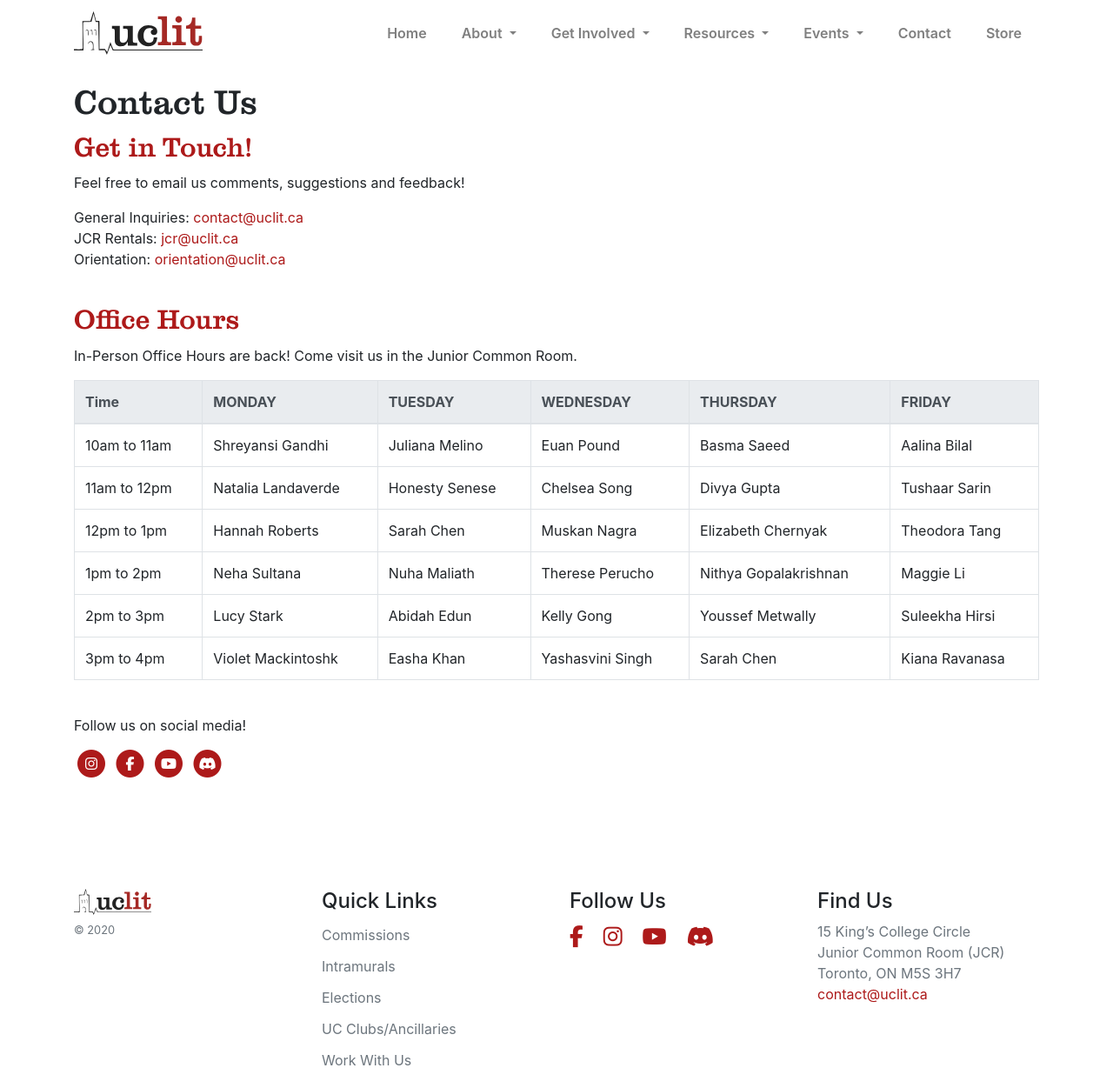
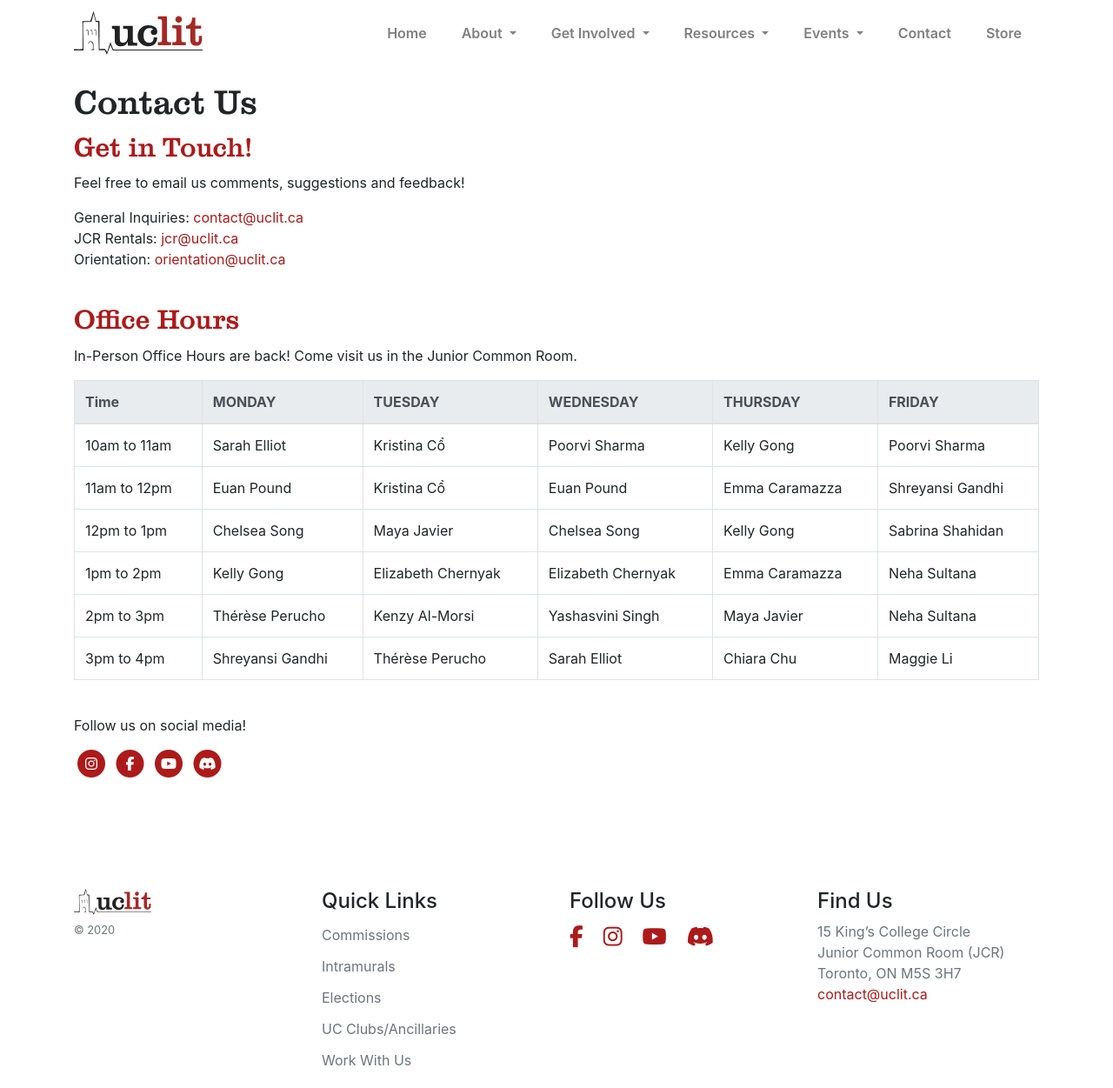
Before and after one commit to uclit-webmaster/uclit-site, a Jekyll site: the page built from contact.html, in a window 1280 px wide and 1251 px high. Shown: the whole window at 87% size. Built offline with Jekyll 4.4.1, drawn with Linux system fonts in a browser that asks for light colours; nearby versions of some CDN libraries.

Commit message:
Update contact.html

```diff
--- a/contact.html
+++ b/contact.html
@@ -21,12 +21,12 @@ title: Contact Us
 <div class="table-responsive">
 <table class="table table-bordered">
 <thead class="thead-light"><tr><th>Time</th><th>MONDAY</th><th>TUESDAY</th><th>WEDNESDAY</th><th>THURSDAY</th><th>FRIDAY</th></tr></thead><tbody>
- <tr><td>10am to 11am </td><td>Shreyansi Gandhi</td><td>Juliana Melino</td><td>Euan Pound</td><td>Basma Saeed</td><td>Aalina Bilal</td></tr>
- <tr><td>11am to 12pm</td><td>Natalia Landaverde</td><td>Honesty Senese</td><td>Chelsea Song</td><td>Divya Gupta</td><td>Tushaar Sarin</td></tr>
- <tr><td>12pm to 1pm</td><td>Hannah Roberts</td><td>Sarah Chen</td><td>Muskan Nagra</td><td>Elizabeth Chernyak</td><td>Theodora Tang</td></tr>
- <tr><td>1pm to 2pm</td><td>Neha Sultana</td><td>Nuha Maliath</td><td>Therese Perucho</td><td>Nithya Gopalakrishnan</td><td>Maggie Li</td></tr>
- <tr><td>2pm to 3pm</td><td>Lucy Stark</td><td>Abidah Edun</td><td>Kelly Gong</td><td>Youssef Metwally</td><td>Suleekha Hirsi</td></tr>
- <tr><td>3pm to 4pm</td><td>Violet Mackintoshk</td><td>Easha Khan</td><td>Yashasvini Singh</td><td>Sarah Chen</td><td>Kiana Ravanasa</td></tr>
+ <tr><td>10am to 11am </td><td>Sarah Elliot</td><td>Kristina Cổ</td><td>Poorvi Sharma</td><td>Kelly Gong</td><td>Poorvi Sharma</td></tr>
+ <tr><td>11am to 12pm</td><td>Euan Pound</td><td>Kristina Cổ</td><td>Euan Pound</td><td>Emma Caramazza</td><td>Shreyansi Gandhi</td></tr>
+ <tr><td>12pm to 1pm</td><td>Chelsea Song</td><td>Maya Javier</td><td>Chelsea Song</td><td>Kelly Gong</td><td>Sabrina Shahidan</td></tr>
+ <tr><td>1pm to 2pm</td><td>Kelly Gong</td><td>Elizabeth Chernyak</td><td>Elizabeth Chernyak</td><td>Emma Caramazza</td><td>Neha Sultana</td></tr>
+ <tr><td>2pm to 3pm</td><td>Thérèse Perucho</td><td>Kenzy Al-Morsi</td><td>Yashasvini Singh</td><td>Maya Javier</td><td>Neha Sultana</td></tr>
+ <tr><td>3pm to 4pm</td><td>Shreyansi Gandhi</td><td>Thérèse Perucho</td><td>Sarah Elliot</td><td>Chiara Chu</td><td>Maggie Li</td></tr>
 </tbody></table>
 </div>
 <br>
```
